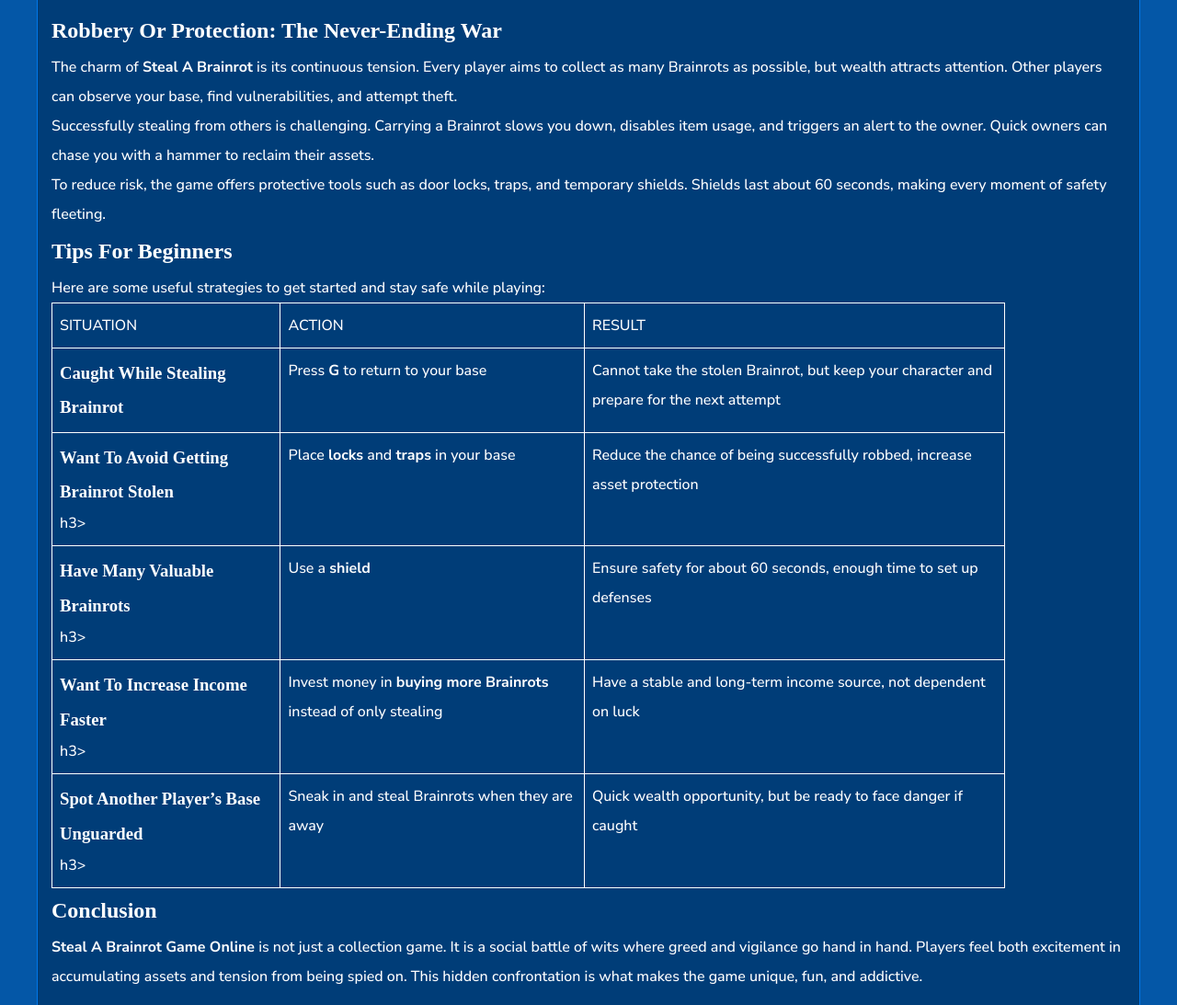
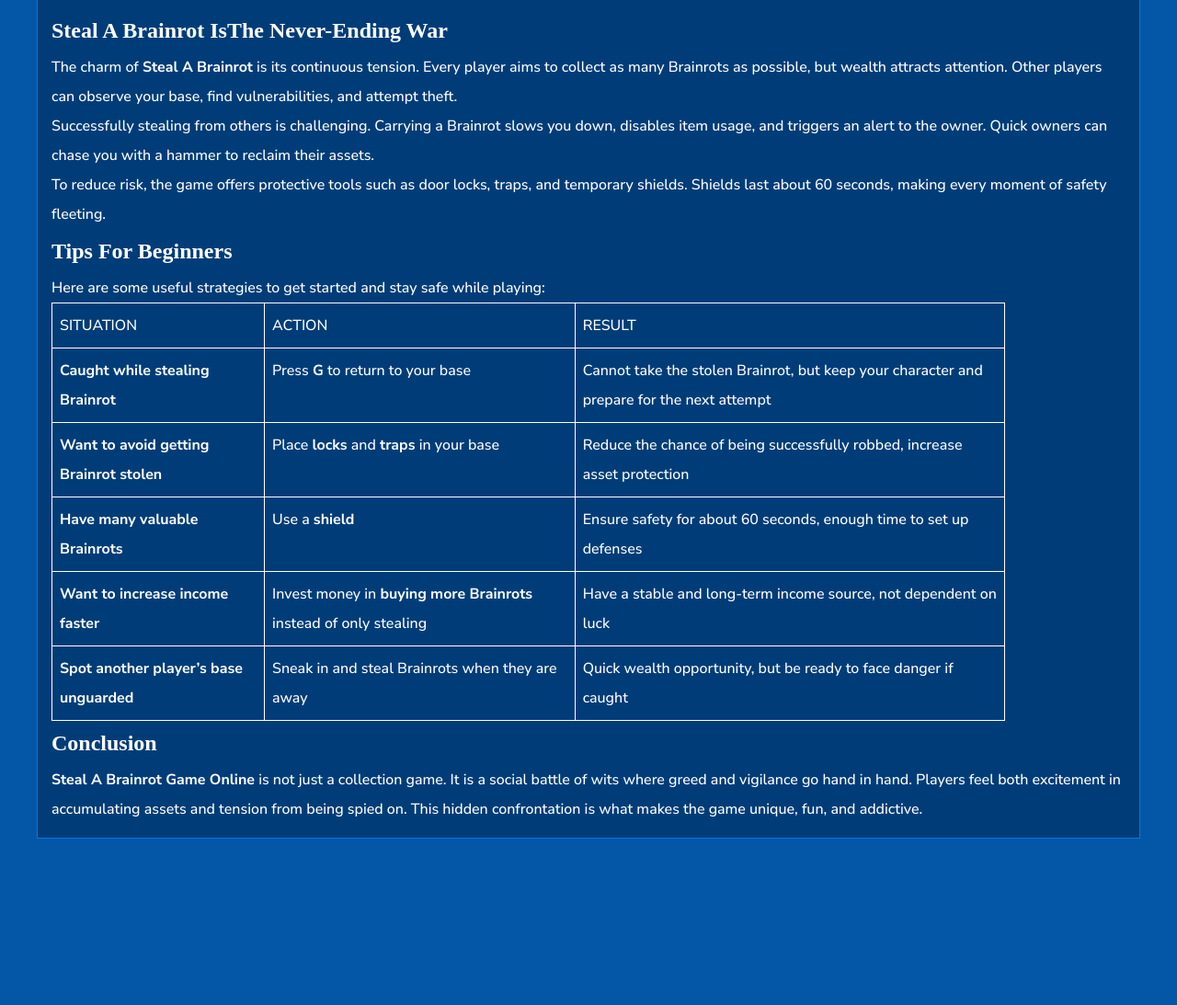
Before and after one commit to stealabrainrot-game/stealabrainrot-game.github.io, a plain HTML site: page index.html in a window 1280 px wide. Shown: the part 2105-3198 px from the top of the page at 92% size. After the commit the page ends 3032 px from the top, so only its background shows below. Drawn offline with Linux system fonts and the light colour scheme.

Commit message:
Update index.html

```diff
--- a/index.html
+++ b/index.html
@@ -248,7 +248,7 @@
 <li>Players must balance between legitimate purchases and stealing to optimize wealth accumulation in Steal A Brainrot online.</li>
 </ul>
 <p><img src="https://crossy-road.io/data/image/how-to-play-steal-brainrot-online.png" alt="How to Play Steal Brainrot Online" width="900" loading="lazy" /></p>
-<h2>Robbery or Protection: The Never-Ending War</h2>
+<h2>Steal A Brainrot isThe Never-Ending War</h2>
 <p>The charm of <strong>Steal A Brainrot</strong> is its continuous tension. Every player aims to collect as many Brainrots as possible, but wealth attracts attention. Other players can observe your base, find vulnerabilities, and attempt theft. <br /> Successfully stealing from others is challenging. Carrying a Brainrot slows you down, disables item usage, and triggers an alert to the owner. Quick owners can chase you with a hammer to reclaim their assets. <br /> To reduce risk, the game offers protective tools such as door locks, traps, and temporary shields. Shields last about 60 seconds, making every moment of safety fleeting.</p>
 <h2>Tips for Beginners</h2>
 <p>Here are some useful strategies to get started and stay safe while playing:</p>
@@ -258,27 +258,27 @@
 </thead>
 <tbody>
 <tr>
-<td style="border: 1px solid white; padding: 8px;"><h3>Caught while stealing Brainrot</h3></td>
+<td style="border: 1px solid white; padding: 8px;"><strong>Caught while stealing Brainrot</td>
 <td style="border: 1px solid white; padding: 8px;">Press <strong>G</strong> to return to your base</td>
 <td style="border: 1px solid white; padding: 8px;">Cannot take the stolen Brainrot, but keep your character and prepare for the next attempt</td>
 </tr>
 <tr>
-<td style="border: 1px solid white; padding: 8px;"><h3>Want to avoid getting Brainrot stolen</h3>h3></td>
+<td style="border: 1px solid white; padding: 8px;"><strong>Want to avoid getting Brainrot stolen</td>
 <td style="border: 1px solid white; padding: 8px;">Place <strong>locks</strong> and <strong>traps</strong> in your base</td>
 <td style="border: 1px solid white; padding: 8px;">Reduce the chance of being successfully robbed, increase asset protection</td>
 </tr>
 <tr>
-<td style="border: 1px solid white; padding: 8px;"><h3>Have many valuable Brainrots</h3>h3></td>
+<td style="border: 1px solid white; padding: 8px;"><strong>Have many valuable Brainrots</td>
 <td style="border: 1px solid white; padding: 8px;">Use a <strong>shield</strong></td>
 <td style="border: 1px solid white; padding: 8px;">Ensure safety for about 60 seconds, enough time to set up defenses</td>
 </tr>
 <tr>
-<td style="border: 1px solid white; padding: 8px;"><h3>Want to increase income faster</h3>h3></td>
+<td style="border: 1px solid white; padding: 8px;"><strong>Want to increase income faster</td>
 <td style="border: 1px solid white; padding: 8px;">Invest money in <strong>buying more Brainrots</strong> instead of only stealing</td>
 <td style="border: 1px solid white; padding: 8px;">Have a stable and long-term income source, not dependent on luck</td>
 </tr>
 <tr>
-<td style="border: 1px solid white; padding: 8px;"><h3>Spot another player&rsquo;s base unguarded</h3>h3></td>
+<td style="border: 1px solid white; padding: 8px;"><strong>Spot another player&rsquo;s base unguarded</td>
 <td style="border: 1px solid white; padding: 8px;">Sneak in and steal Brainrots when they are away</td>
 <td style="border: 1px solid white; padding: 8px;">Quick wealth opportunity, but be ready to face danger if caught</td>
 </tr>
```
